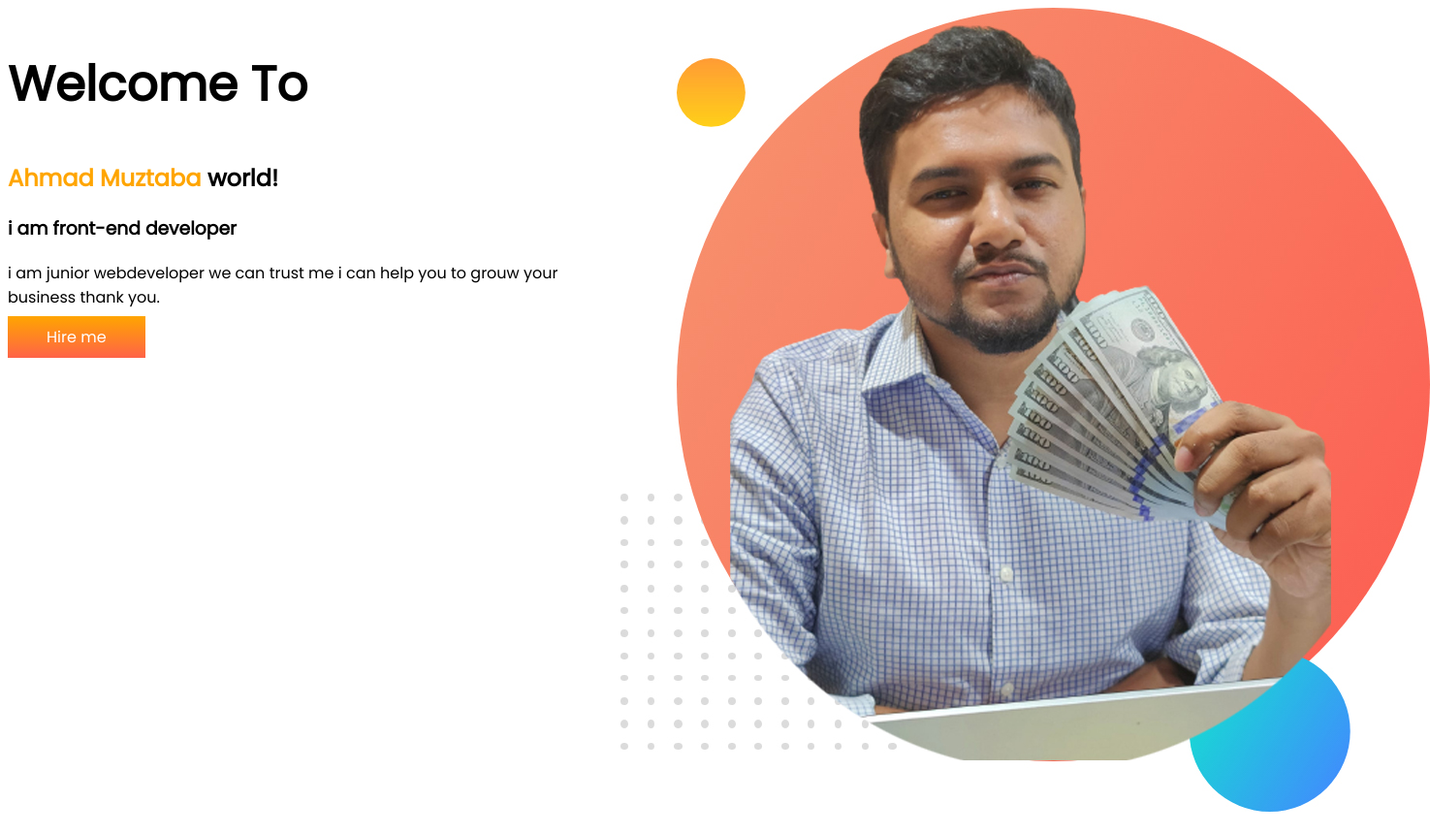
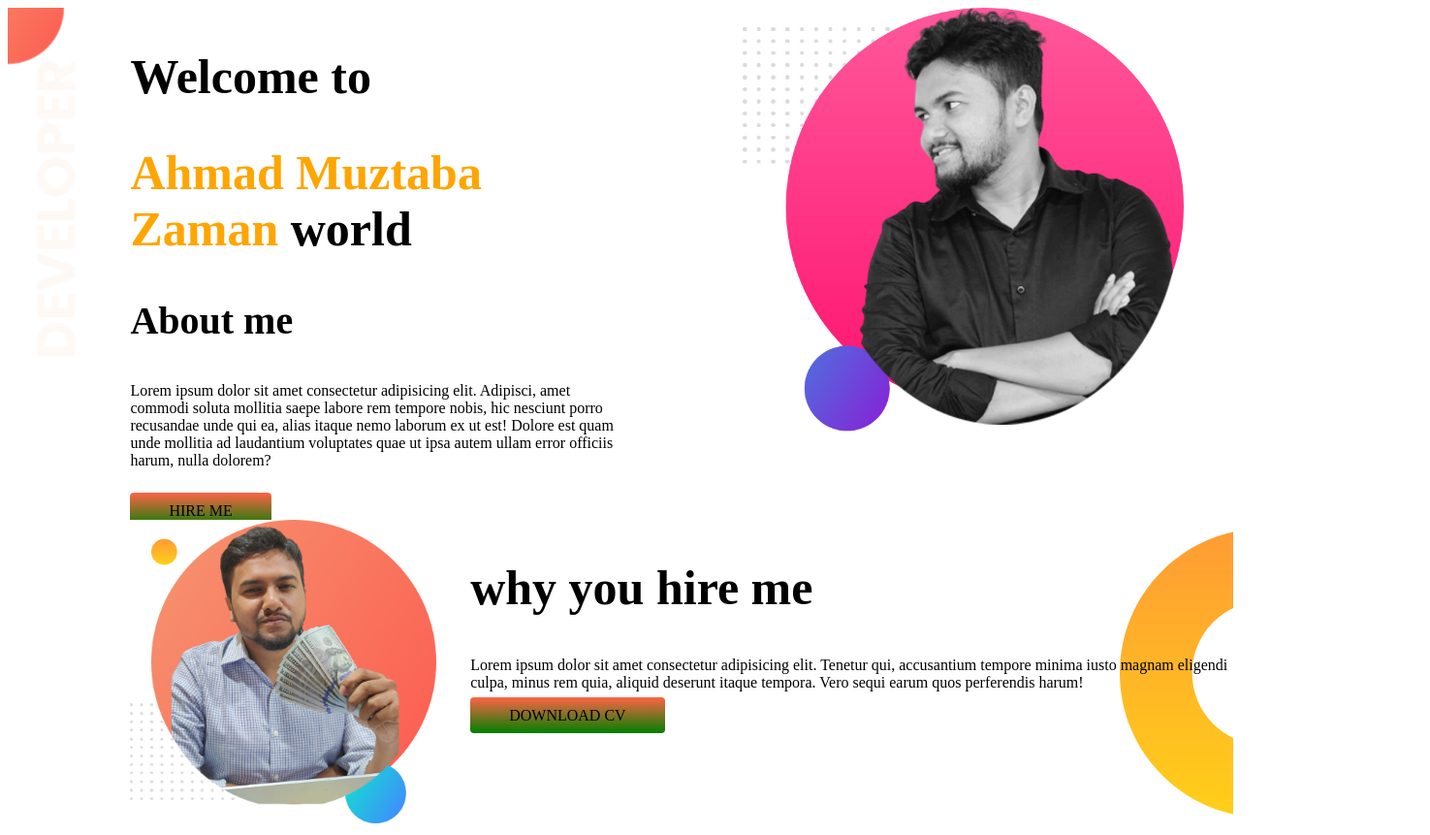
Before and after one commit to Muztaba2797/My-portfolio, a plain HTML site: page index.html in a window 1280 px wide. Shown: the whole page at 97% size, 1475 px wide, since content can reach past the window. Drawn offline with Linux system fonts and the light colour scheme.

Commit message:
added why me

```diff
--- a/index.html
+++ b/index.html
@@ -4,26 +4,35 @@
     <meta charset="UTF-8">
     <meta http-equiv="X-UA-Compatible" content="IE=edge">
     <meta name="viewport" content="width=device-width, initial-scale=1.0">
-    <title>My protfolio</title>
+    <title>My proftfolio</title>
     <link rel="stylesheet" href="style.css">
     <link rel="preconnect" href="https://fonts.googleapis.com">
     <link rel="preconnect" href="https://fonts.gstatic.com" crossorigin>
-    <link href="https://fonts.googleapis.com/css2?family=Poppins&display=swap" rel="stylesheet">
+    <link href="https://fonts.googleapis.com/css2?family=Poppins:ital@0;1&display=swap" rel="stylesheet">
 </head>
 <body>
-    <section>
-        <div class="helf-width">
-            <H1>Welcome To</H1>
-        <h2><span class="oranage-color">Ahmad Muztaba</span> world! </h2>
-        <h3>i am front-end developer </h3>
-        <P>i am junior webdeveloper we can trust me i can help you to grouw your business
-            thank you.
-        </P>
-        <a class="hire-me-button" href="https://www.linkedin.com/in/ahamad-muztaba-zaman-08565672/">Hire me</a>
-    </div>
-    <div class="helf-width">
-        <img src="images/my-bg photo.jpg" alt="">
-    </div>
+    <section class="top-banner">
+        <biv class="half-wide">
+            <h1>Welcome to</h1>
+            <h1><span class="orange-color">Ahmad Muztaba Zaman </span> world</h1>
+            <h3>About me</h3>
+            <p>Lorem ipsum dolor sit amet consectetur adipisicing elit. Adipisci, amet commodi soluta mollitia saepe labore rem tempore nobis, hic nesciunt porro recusandae unde qui ea, alias itaque nemo laborum ex ut est! Dolore est quam unde mollitia ad laudantium voluptates quae ut ipsa autem ullam error officiis harum, nulla dolorem?</p> <br>
+            <a target="_blank" class="hireme_button" href="">HIRE ME</a>
+
+        </biv>
+        <div class="half-wide">
+            <img src="images/my-bg2 photo.jpg" alt="">
+        </div>
+    </section>
+    <section class="why_me">
+        <div class="half-wide" ><img src="images/my-bg photo.jpg" alt=""></div>
+        <div>
+            <h1>why you hire me</h1>
+            <p>Lorem ipsum dolor sit amet consectetur adipisicing elit. Tenetur qui, accusantium tempore minima iusto magnam eligendi culpa, minus rem quia, aliquid deserunt itaque tempora. Vero sequi earum quos perferendis harum!</p>
+            <a class="hireme_button" target="_blank" href="">DOWNLOAD CV</a>
+
+        </div>
+
     </section>
 </body>
 </html>
--- a/style.css
+++ b/style.css
@@ -1,26 +1,43 @@
-body{
+body: {
     font-family: 'Poppins', sans-serif;
+    margin: 0;
+}
+.orange-color {
+    color: orange;
 }
 h1{
     font-size: 50px;
-
 }
-.oranage-color{
-    color: orange;
+h3{
+    font-size: 40px;
 }
 section{
     display: flex;
 }
-.helf-width{
+
+.half-wide{
     width: 50%;
+    padding-left: 10%;
 
 }
-.helf-width image {
-    width: 80%;
+.half-wide img {
+    width: 90%;
 }
-.hire-me-button {
+.hireme_button {
     text-decoration: none;
-    background-image: linear-gradient(orange,tomato );
+    background-image: linear-gradient(tomato, green);
+    border-radius: 4px;
     padding: 10px 40px;
-    color: white;
+    color: black;
+
 }
+.top-banner {
+    background-image: url(images/top-banner.png);
+    background-repeat: no-repeat;
+
+}
+.why_me {
+    background-image: url(images/dream-bg.png);
+    background-repeat: no-repeat;
+    background-position: right;
+}
```
